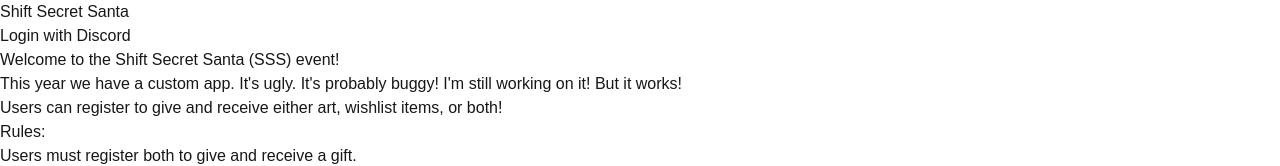
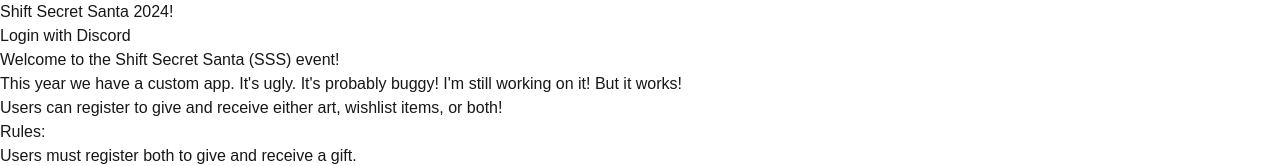
Before and after one commit to Nephrited/shift-secret-santa, a Next.js app: page / in a window 1280 px wide. Shown: the top 166 px of the page. Built offline with nearby package versions, Linux system fonts and the light colour scheme; no server answers.

Commit message:
Adds the year

```diff
--- a/src/app/page.tsx
+++ b/src/app/page.tsx
@@ -9,7 +9,7 @@
             <div className="flex flex-col items-center justify-center h-screen">
                 <main className="flex flex-col gap-8 row-start-2 items-center pl-2 pr-2 max-w-lg">
                     <h1 className="text-2xl font-bold mt-2">
-                        Shift Secret Santa
+                        Shift Secret Santa 2024!
                     </h1>
                     <UserControls/>
                 </main>
```
